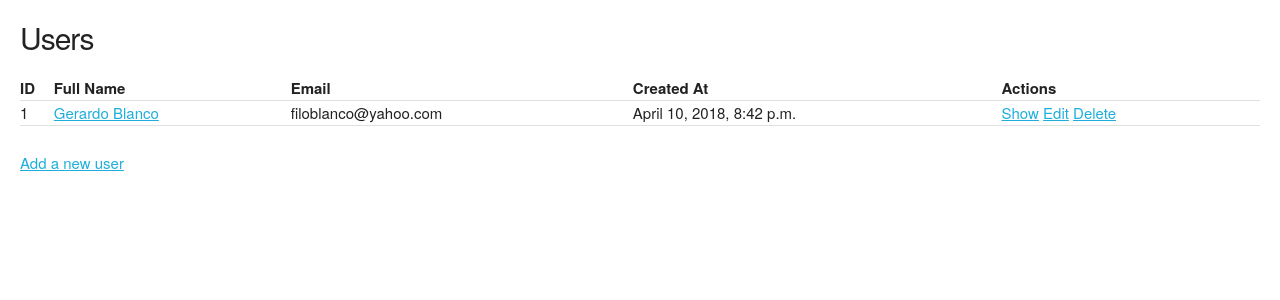
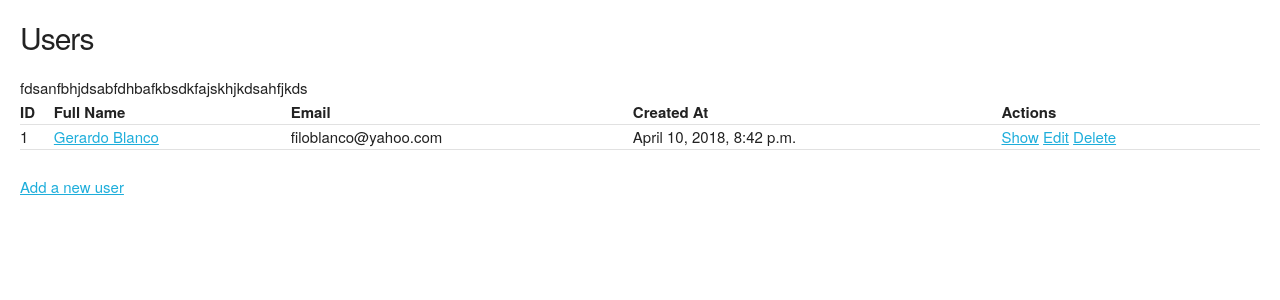
Before and after one commit to 06-Vlanko/django_semi-restful_users, a Django app: template apps/restful_users/templates/restful_users/index.html in a window 1280 px wide. Shown: the top 300 px of the page. Run offline with Django 3.2, Linux system fonts and the light colour scheme; the template is opened without the code that fills it: values that come from a table or form of the project are taken from there, others are empty; data comes from the database, SQL or seed files in the repository; parts of the project's set-up code (start-up, migrations or seed data) failed here and were passed over.

Commit message:
My contribution

```diff
--- a/apps/restful_users/templates/restful_users/index.html
+++ b/apps/restful_users/templates/restful_users/index.html
@@ -16,6 +16,7 @@
             <table class="u-full-width">
                 <thead>
                     <tr>
+                        fdsanfbhjdsabfdhbafkbsdkfajskhjkdsahfjkds
                         <th>ID</th>
                         <th>Full Name</th>
                         <th>Email</th>
```
